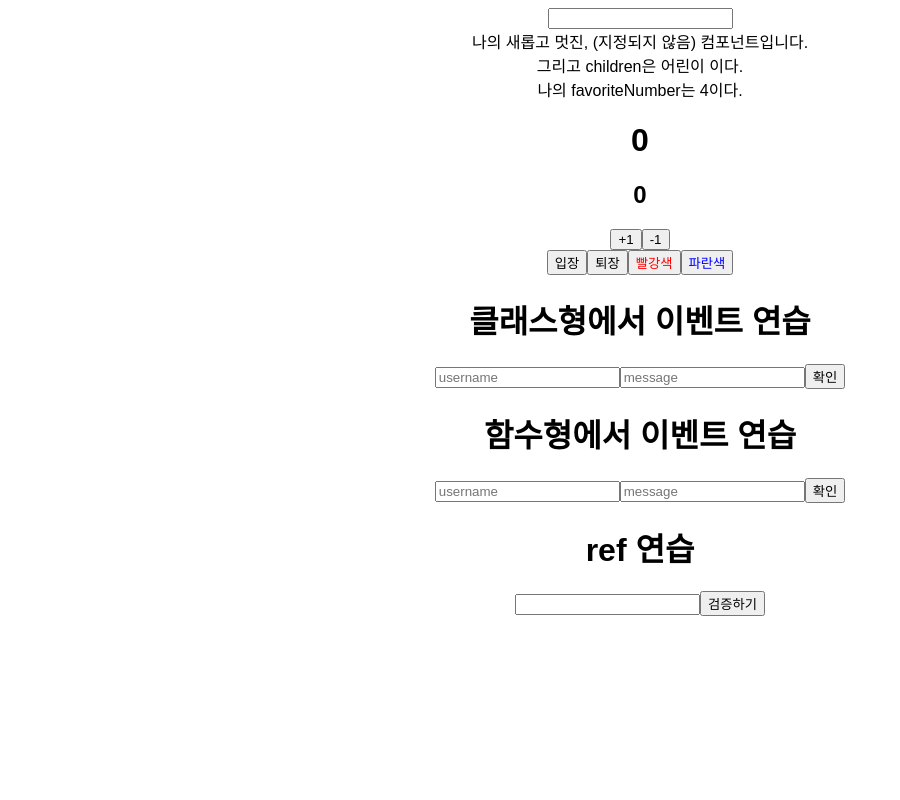
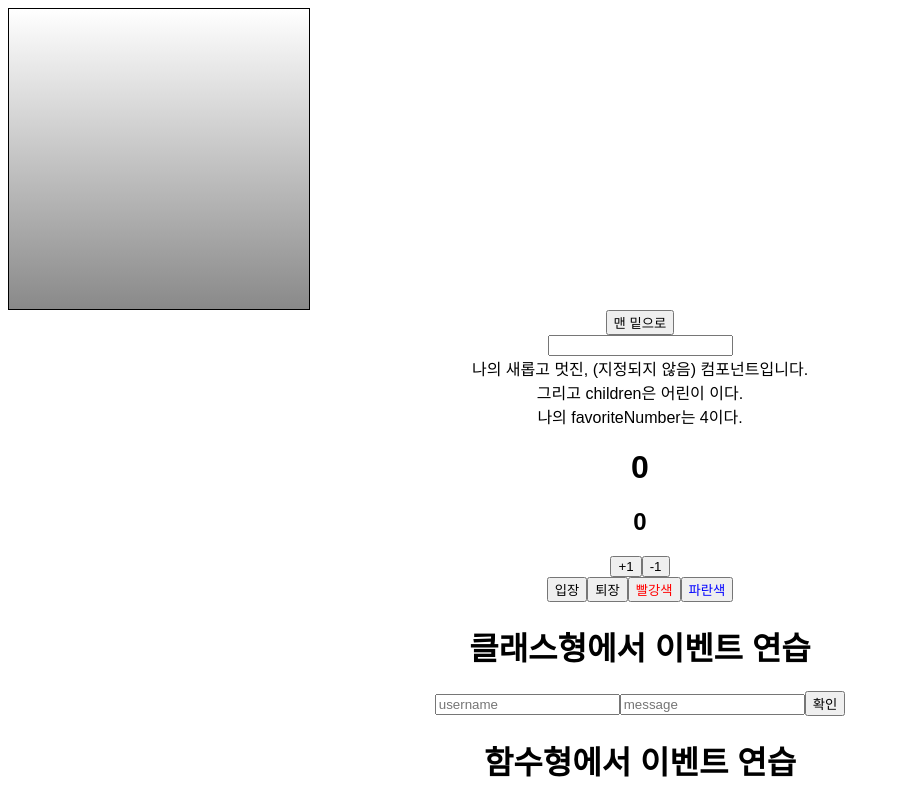
Before and after one commit to gosunman/theArtOfReact, a React (Create React App) app: page / in a window 1280 px wide. Shown: the top 800 px of the page, without its empty margins (0-900 px from the left). Built offline with nearby package versions, Linux system fonts and the light colour scheme.

Commit message:
5장 끝  Component에 Ref 달기

```diff
--- a/src/App.js
+++ b/src/App.js
@@ -7,11 +7,16 @@
 import EventPracticeForFunction from "./EventPracticeForFunction";
 import ValidationSample from "./ValidationSample";
 import RefSample from "./RefSample";
+import ScrollBox from "./ScrollBox";
 
 export default class App extends Component {
   render() {
     return (
       <div className="App">
+        <ScrollBox ref={(ref) => (this.scrollBox = ref)} />
+        <button onClick={() => this.scrollBox.scrollToBottom()}>
+          맨 밑으로
+        </button>
         <RefSample />
         <MyComponent favoriteNumber={4}> 어린이 </MyComponent>
         <Counter />
--- /dev/null
+++ b/src/ScrollBox.js
@@ -0,0 +1,37 @@
+import React, { Component } from "react";
+
+export default class ScrollBox extends Component {
+  scrollToBottom = () => {
+    const { scrollHeight, clientHeight } = this.box;
+    this.box.scrollTop = scrollHeight - clientHeight;
+  };
+
+  render() {
+    const style = {
+      border: "1px solid black",
+      height: "300px",
+      width: "300px",
+      overflow: "auto",
+      position: "relative"
+    };
+    const innerStyle = {
+      width: "100%",
+      height: "650px",
+      background: "linear-gradient(white,black)"
+    };
+    return (
+      <div
+        style={style}
+        ref={(ref) => {
+          this.box = ref;
+        }}
+      >
+        <div style={innerStyle}></div>
+      </div>
+    );
+  }
+}
+
+// scrollTop: 세로 스크롤바 위치 (0~350, scrollHeight - clientHeight)
+// scrollHeight: 스크롤이 있는 박스 안의 div 높이 (650)
+// clientHeight: 스크롤이 있는 박스의 높이 (300)
```
